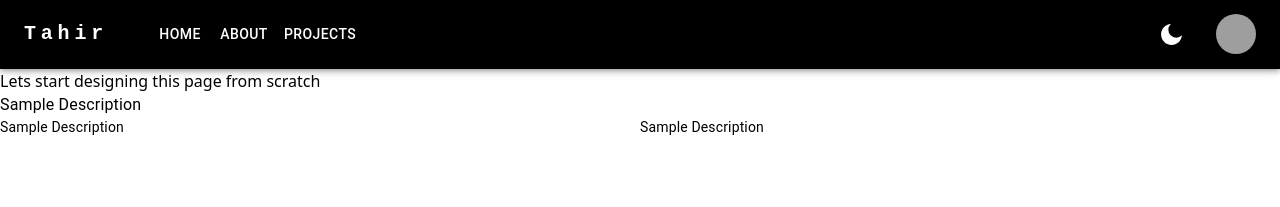
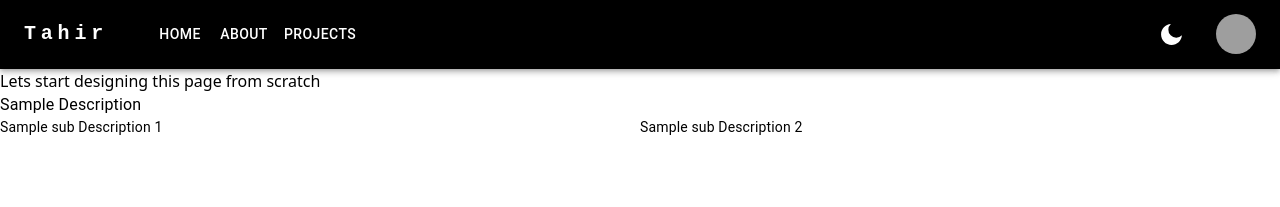
Before and after one commit to devtahirzahid/tahir-portfolio, a Next.js app: page /about in a window 1280 px wide. Shown: the top 207 px of the page. Built offline with nearby package versions, Linux system fonts and the light colour scheme; grey boxes are pictures that could not be loaded.

Commit message:
Update page.tsx o about

```diff
--- a/src/app/(pages)/about/page.tsx
+++ b/src/app/(pages)/about/page.tsx
@@ -8,10 +8,10 @@ export default function About() {
         <Typography variant='body1'>Sample Description </Typography>
       </Grid>
       <Grid item xs={6} md={6} lg={6}>
-        <Typography variant='body2'>Sample Description </Typography>
+        <Typography variant='body2'>Sample sub Description 1 </Typography>
       </Grid>
       <Grid item xs={6} md={6} lg={6}>
-        <Typography variant='body2'>Sample Description </Typography>
+        <Typography variant='body2'>Sample sub Description 2 </Typography>
       </Grid>
     </Grid>
   );
```
